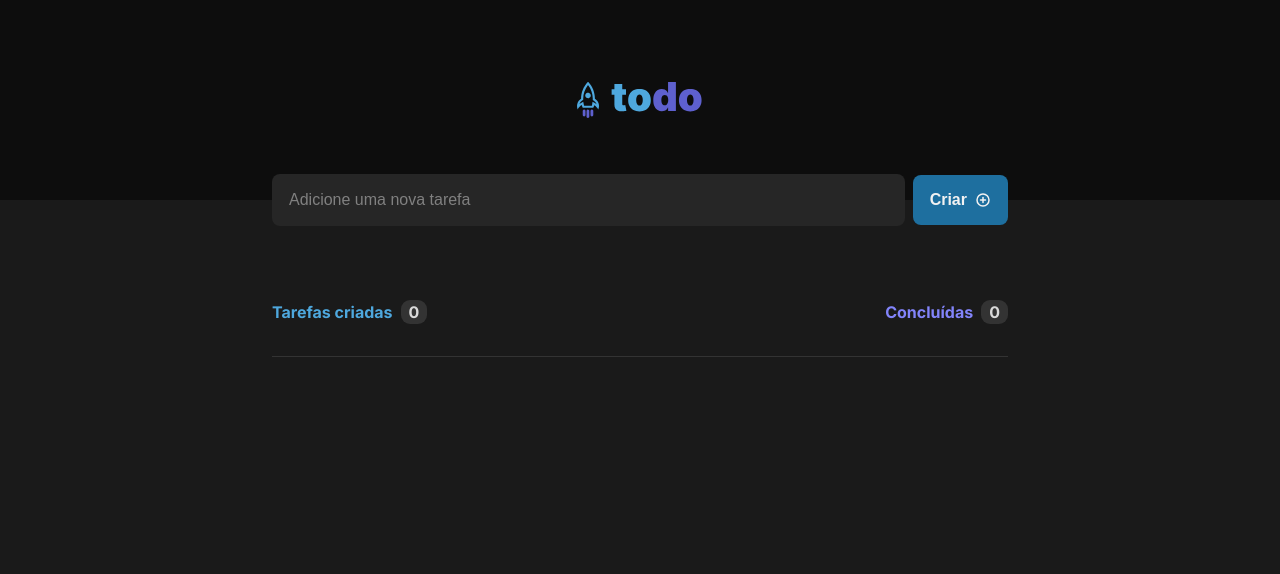
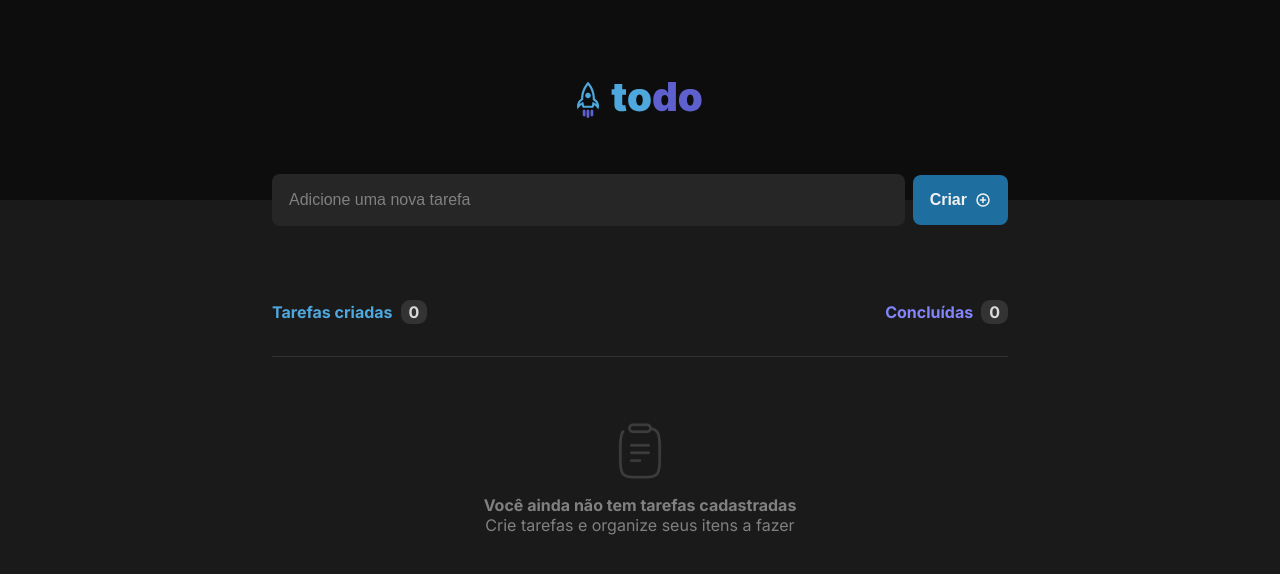
Before and after one commit to eoisaac/React_ToDo_List, a React (Vite) app: page / in a window 1280 px wide. Shown: the top 574 px of the page. Built offline with nearby package versions, Linux system fonts and the light colour scheme.

Commit message:
feat: create EmptyAlert component

```diff
--- a/index.html
+++ b/index.html
@@ -1,5 +1,5 @@
 <!DOCTYPE html>
-<html lang="en">
+<html lang="pt-BR">
   <head>
     <meta charset="UTF-8" />
     <link rel="icon" type="image/svg+xml" href="/src/favicon.svg" />
--- a/src/App.jsx
+++ b/src/App.jsx
@@ -1,10 +1,14 @@
 import './global.css';
 import styles from './App.module.css';
+import { PlusCircle } from 'phosphor-react';
 
-import { Header } from './components/Header';
-import { Input } from './components/Input';
-import { CreateButton } from './components/CreateButton';
-import { TaskInfo } from './components/TaskInfo';
+import {
+	Header,
+	Input,
+	BoxButton,
+	TaskInfo,
+	EmptyAlert
+} from './Index';
 
 export const App = () => {
   return (
@@ -18,13 +22,20 @@ export const App = () => {
 						id="taskInpt"
 						placeholder="Adicione uma nova tarefa"
 					/>
-					<CreateButton />
+					<BoxButton>
+						Criar
+						<PlusCircle weight="bold" />
+					</BoxButton>
 				</form>
 
 				<div className={styles.infoWrapper}>
 					<TaskInfo name="Tarefas criadas" color="Blue" />
 					<TaskInfo name="Concluídas" color="Purple"/>
 				</div>
+
+				<ul className={styles.tasksList}>
+					<EmptyAlert />
+				</ul>
 			</div>
 		</main>
 	);
--- a/src/App.module.css
+++ b/src/App.module.css
@@ -6,9 +6,8 @@
 .container {
 	width: 100vw;
 	max-width: 736px;
-	max-height: 500px;
 	margin: 0 auto;
-	padding: 1rem;
+	padding: 0 1rem;
 }
 
 .newTaskForm {
@@ -18,7 +17,7 @@
 	gap: 0.5rem;
 	position: relative;
 	top: -26px;
-	margin-bottom: 3rem;
+	margin-bottom: 1rem;
 }
 
 .infoWrapper {
@@ -26,11 +25,25 @@
 	display: inline-flex;
 	justify-content: space-between;
 	padding-bottom: 2rem;
-	border-bottom: solid 1px var(--gray-400);
+}
+
+.tasksList {
+	width: 100%;
+	height: 244px;
+	overflow: auto;
+	border-top: solid 1px var(--gray-400);
+}
+
+.tasksList::-webkit-scrollbar {
+	display: none;
 }
 
 @media (min-width: 768px) {
 	.container {
 		padding: 0;
 	}
+
+	.newTaskForm {
+		margin-bottom: 3rem;
+	}
 }
--- /dev/null
+++ b/src/Index.jsx
@@ -0,0 +1,13 @@
+import { Header } from './components/Header';
+import { Input } from './components/Input';
+import { BoxButton } from './components/BoxButton';
+import { TaskInfo } from './components/TaskInfo';
+import { EmptyAlert } from './components/EmptyAlert';
+
+export {
+	BoxButton,
+	Header,
+	Input,
+	TaskInfo,
+	EmptyAlert,
+};
--- /dev/null
+++ b/src/components/BoxButton.jsx
@@ -0,0 +1,9 @@
+import styles from './BoxButton.module.css';
+
+export const BoxButton = ({ children }) => {
+	return (
+		<button className={styles.button}>
+			{children}
+		</button>
+	);
+};
--- a/src/components/CreateButton.jsx
+++ /dev/null
@@ -1,11 +0,0 @@
-import styles from './CreateButton.module.css';
-import { PlusCircle } from 'phosphor-react';
-
-export const CreateButton = () => {
-	return (
-		<button className={styles.button}>
-			Criar
-			<PlusCircle weight="bold"/>
-		</button>
-	);
-};
--- /dev/null
+++ b/src/components/EmptyAlert.jsx
@@ -0,0 +1,18 @@
+import styles from './EmptyAlert.module.css';
+import clipboardImg from '../assets/clipboard-img.svg';
+
+export const EmptyAlert = () => {
+	return (
+		<div className={styles.alert}>
+			<img src={clipboardImg} alt="Ilustração prancheta" />
+
+
+		<div>
+			<strong>
+				Você ainda não tem tarefas cadastradas
+			</strong>
+			<div>Crie tarefas e organize seus itens a fazer</div>
+		</div>
+		</div>
+	);
+};
--- /dev/null
+++ b/src/components/EmptyAlert.module.css
@@ -0,0 +1,10 @@
+.alert {
+	height: 100%;
+	display: flex;
+	flex-direction: column;
+	align-items: center;
+	justify-content: center;
+	gap: 1rem;
+	text-align: center;
+	color: var(--gray-300);
+}
--- a/src/components/Header.jsx
+++ b/src/components/Header.jsx
@@ -5,7 +5,7 @@ export const Header = () => {
 	return (
 		<header className={styles.header}>
 			<h1>
-				<img src={logo} alt="Logo ToDo_App" />
+				<img src={logo} alt="Logo ToDo_App" className={styles.titleImage}/>
 				<span className={styles.title}>ToDo</span>
 			</h1>
 		</header>
```
Also changed, not shown: src/components/BoxButton.module.css (renamed from src/components/CreateButton.module.css).
